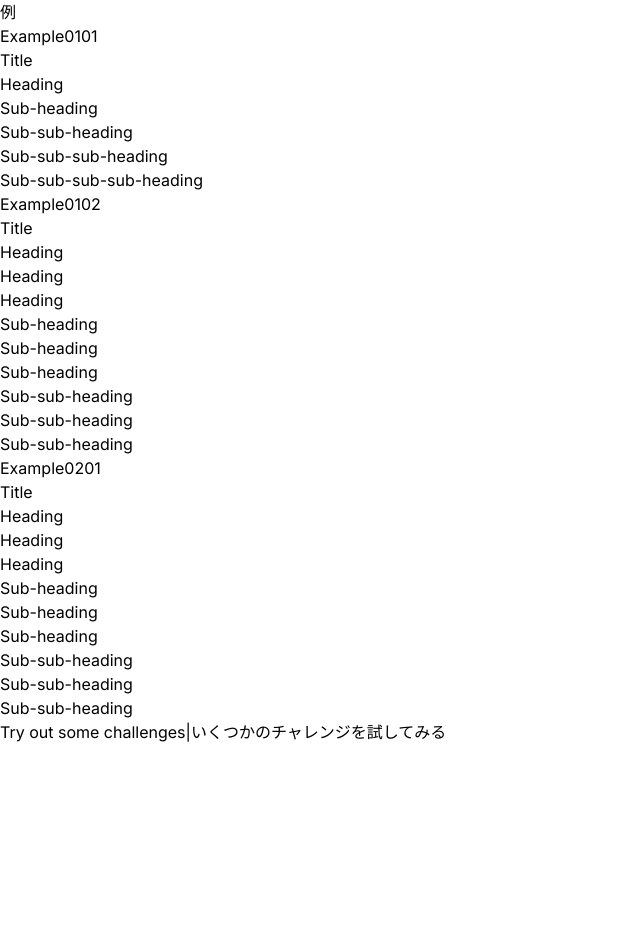
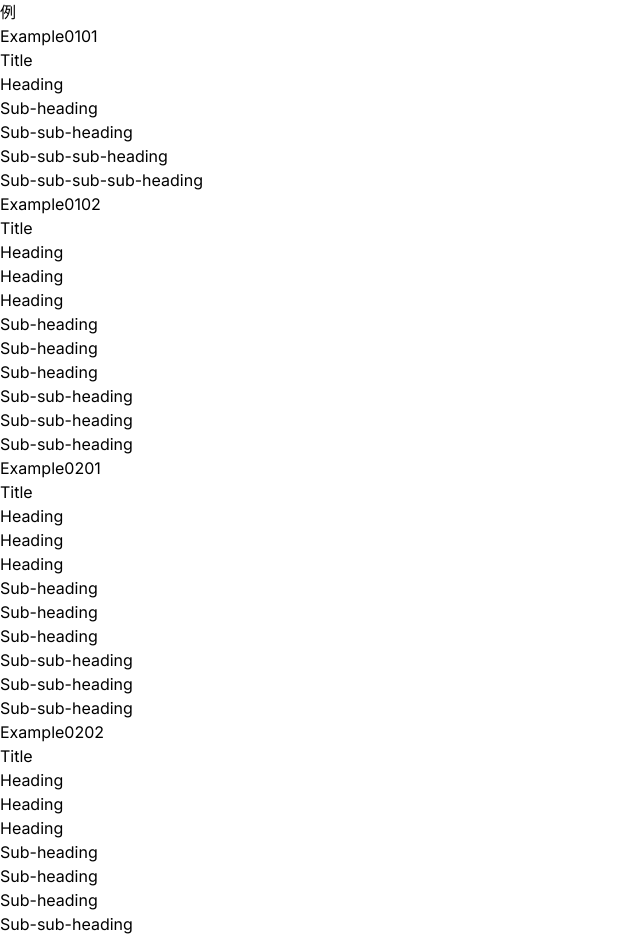
Before and after one commit to ai-biz20-sasaki/learn-react, a Next.js app: page /managing-state/passing-data-deeply-with-context in a window 1280 px wide. Shown: the top 940 px of the page, without its empty margins (0-640 px from the left). Before the commit the page ends 800 px from the top, so only its background shows below. Built offline with nearby package versions, Linux system fonts and the light colour scheme.

Commit message:
Add managing-state/passing-data-deeply-with-context/example0202

```diff
--- /dev/null
+++ b/src/app/managing-state/passing-data-deeply-with-context/example0202.tsx
@@ -0,0 +1,26 @@
+"use client"
+import Heading from './heading0202';
+import Section from './section0202';
+
+export default function Page() {
+  return (
+    <Section>
+      <Heading>Title</Heading>
+      <Section>
+        <Heading>Heading</Heading>
+        <Heading>Heading</Heading>
+        <Heading>Heading</Heading>
+        <Section>
+          <Heading>Sub-heading</Heading>
+          <Heading>Sub-heading</Heading>
+          <Heading>Sub-heading</Heading>
+          <Section>
+            <Heading>Sub-sub-heading</Heading>
+            <Heading>Sub-sub-heading</Heading>
+            <Heading>Sub-sub-heading</Heading>
+          </Section>
+        </Section>
+      </Section>
+    </Section>
+  );
+}
--- /dev/null
+++ b/src/app/managing-state/passing-data-deeply-with-context/heading0202.tsx
@@ -0,0 +1,22 @@
+import { useContext } from 'react';
+import { LevelContext } from './level-context0202';
+
+export default function Heading({ children }) {
+  const level = useContext(LevelContext);
+  switch (level) {
+    case 1:
+      return <h1>{children}</h1>;
+    case 2:
+      return <h2>{children}</h2>;
+    case 3:
+      return <h3>{children}</h3>;
+    case 4:
+      return <h4>{children}</h4>;
+    case 5:
+      return <h5>{children}</h5>;
+    case 6:
+      return <h6>{children}</h6>;
+    default:
+      throw Error('Unknown level: ' + level);
+  }
+}
--- /dev/null
+++ b/src/app/managing-state/passing-data-deeply-with-context/level-context0202.tsx
@@ -0,0 +1,3 @@
+import { createContext } from 'react';
+
+export const LevelContext = createContext(1);
--- a/src/app/managing-state/passing-data-deeply-with-context/page.tsx
+++ b/src/app/managing-state/passing-data-deeply-with-context/page.tsx
@@ -4,6 +4,7 @@
 import Example0101 from './example0101'
 import Example0102 from './example0102'
 import Example0201 from './example0201'
+import Example0202 from './example0202'
 //import Example02 from './example02'
 //import Challenge01 from './challenge01'
 //import Challenge02 from './challenge02'
@@ -28,6 +29,8 @@
       <Example0102 />
       <h3>Example0201</h3>
       <Example0201 />
+      <h3>Example0202</h3>
+      <Example0202 />
       <h2>
         <a
           className=""
--- /dev/null
+++ b/src/app/managing-state/passing-data-deeply-with-context/section0202.tsx
@@ -0,0 +1,13 @@
+import { useContext } from 'react';
+import { LevelContext } from './level-context0202'
+
+export default function Section({ children }) {
+  const level = useContext(LevelContext);
+  return (
+    <section className="section">
+      <LevelContext.Provider value={level + 1}>
+        {children}
+      </LevelContext.Provider>
+    </section>
+  );
+}
```
